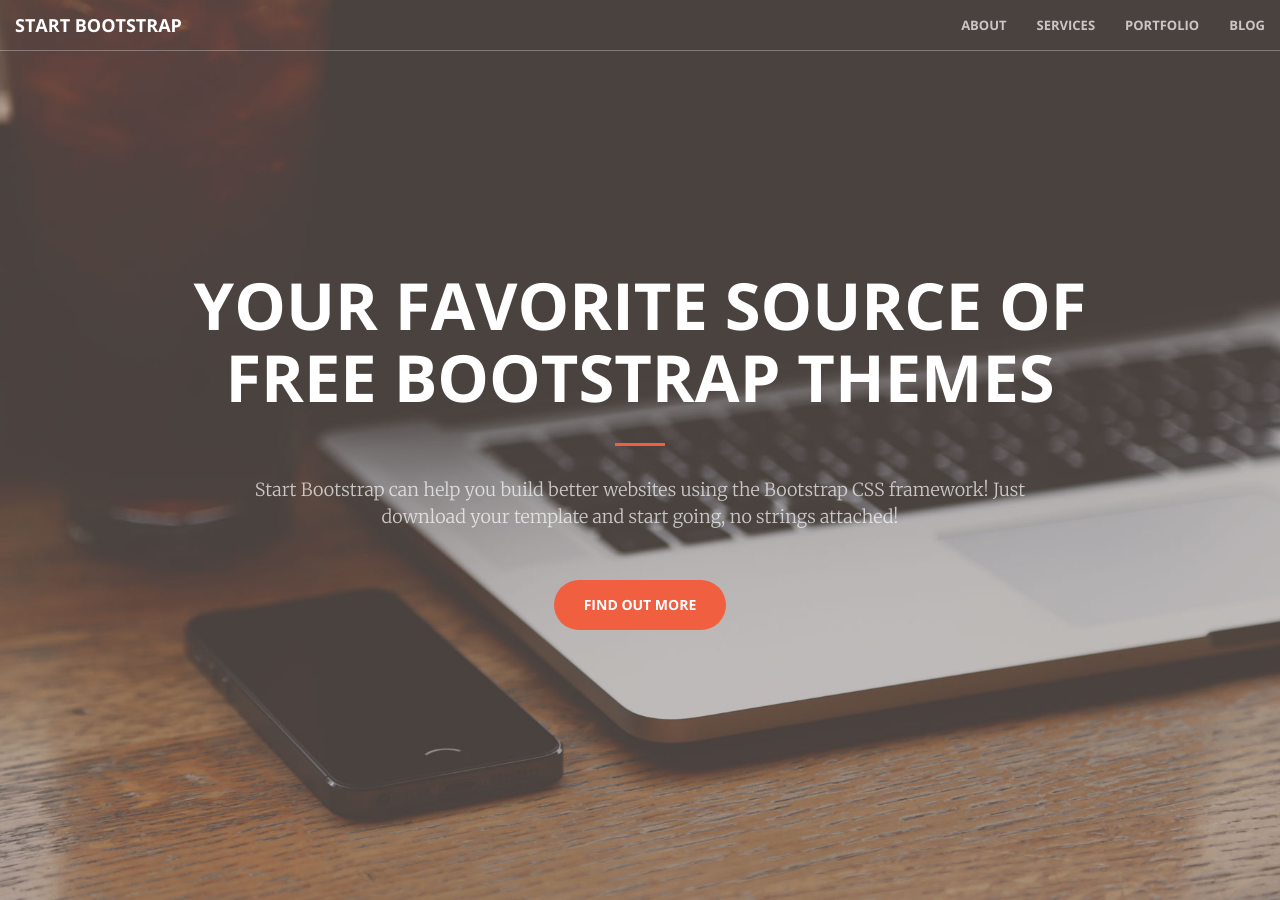
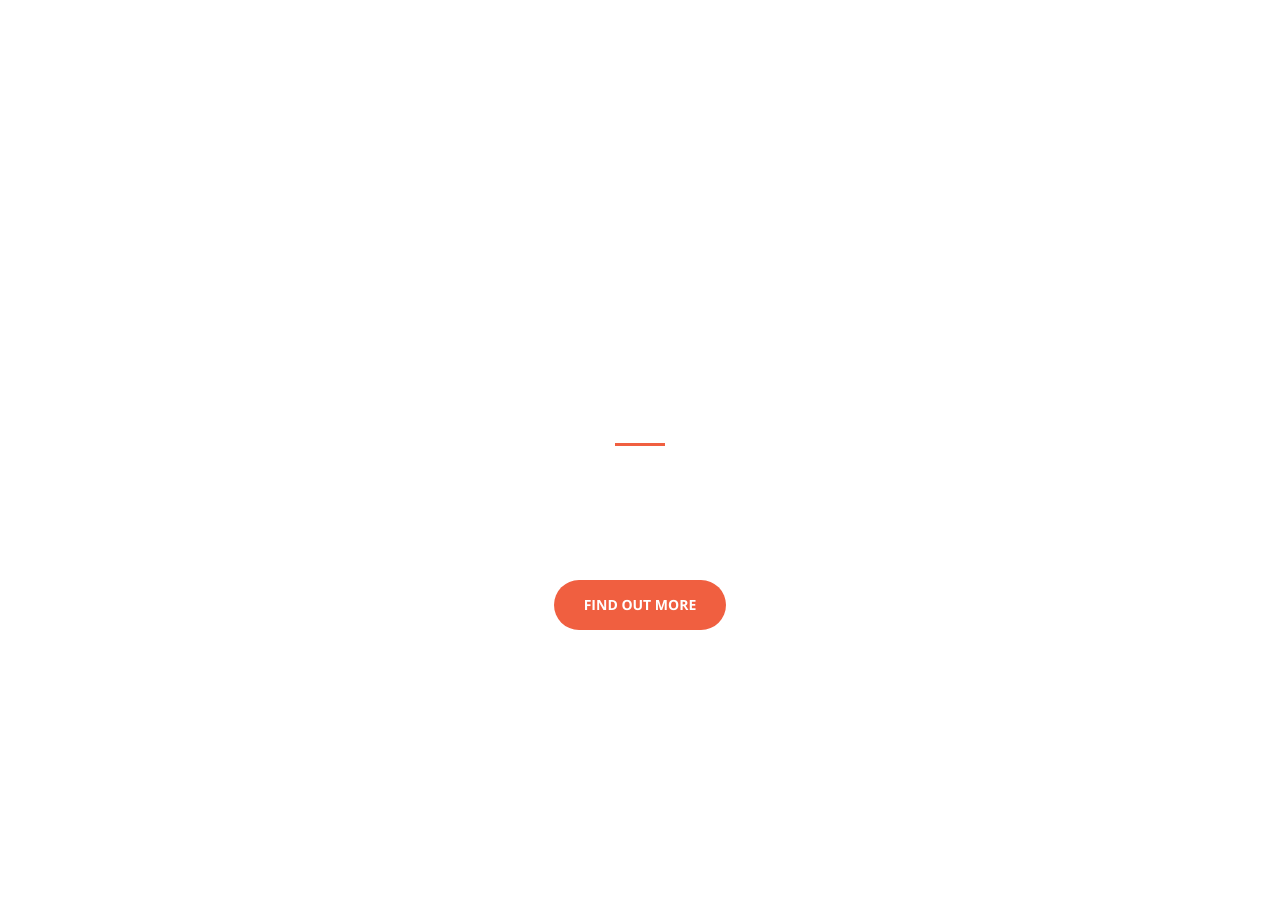
Before and after one commit to Koluskomtu/lafosse, a Jekyll site: the page index.html, which Jekyll copies as it is, in a window 1280 px wide and 900 px high. Built offline with Jekyll 4.4.1, drawn with Linux system fonts in a browser that asks for light colours.

Commit message:
directory problem

```diff
--- a/css/creative.css
+++ b/css/creative.css
@@ -178,7 +178,7 @@
     min-height: auto;
     text-align: center;
     color: #fff;
-    background-image: url(/img/header.jpg);
+    background-image: url(img/header.jpg);
     background-position: center;
     -webkit-background-size: cover;
     -moz-background-size: cover;
```
